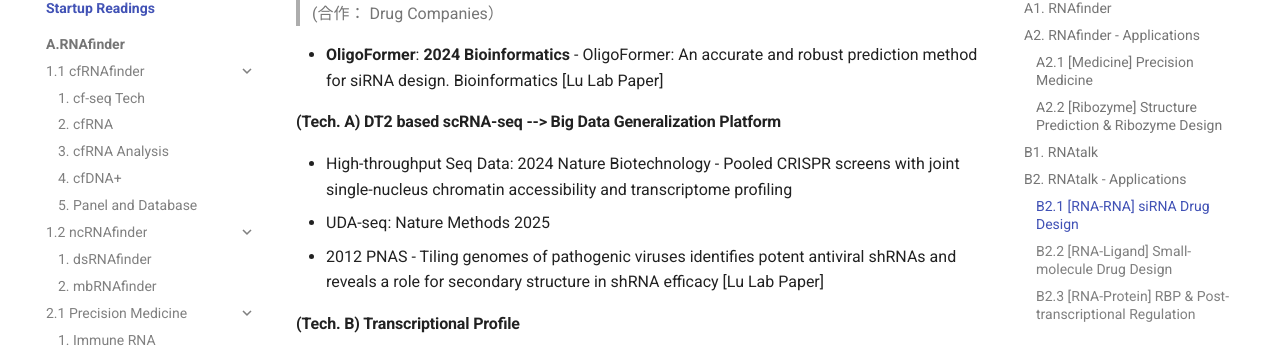
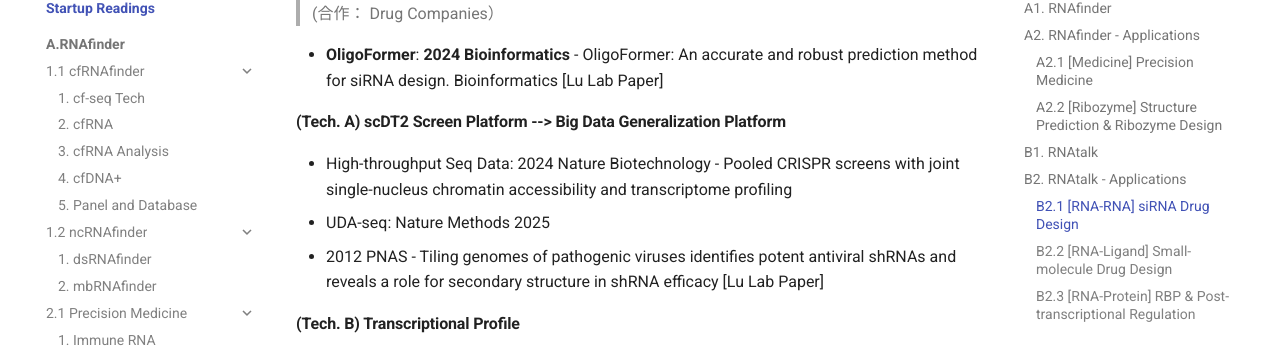
Before and after one commit to lulab/mkdocs, an MkDocs documentation site: the page built from docs/reading/startup.md, in a window 1280 px wide and 900 px high, scrolled down 3013 px. Shown: the part 148-495 px from the top of the window. Built offline with MkDocs 1.6.1 and Material for MkDocs 9.7.7, drawn with Linux system fonts in a browser that asks for light colours.

Commit message:
Update startup.md

```diff
--- a/docs/reading/startup.md
+++ b/docs/reading/startup.md
@@ -90,7 +90,7 @@
 
 * **OligoFormer**: **2024 Bioinformatics**  - OligoFormer: An accurate and robust prediction method for siRNA design. Bioinformatics [Lu Lab Paper]
 
-#### (Tech. A)  DT2 based scRNA-seq --> Big Data Generalization Platform
+#### (Tech. A) scDT2 Screen Platform --> Big Data Generalization Platform
 
 * High-throughput Seq Data:  2024 Nature Biotechnology - Pooled CRISPR screens with joint single-nucleus chromatin accessibility and transcriptome profiling
 * UDA-seq: Nature Methods 2025
```
